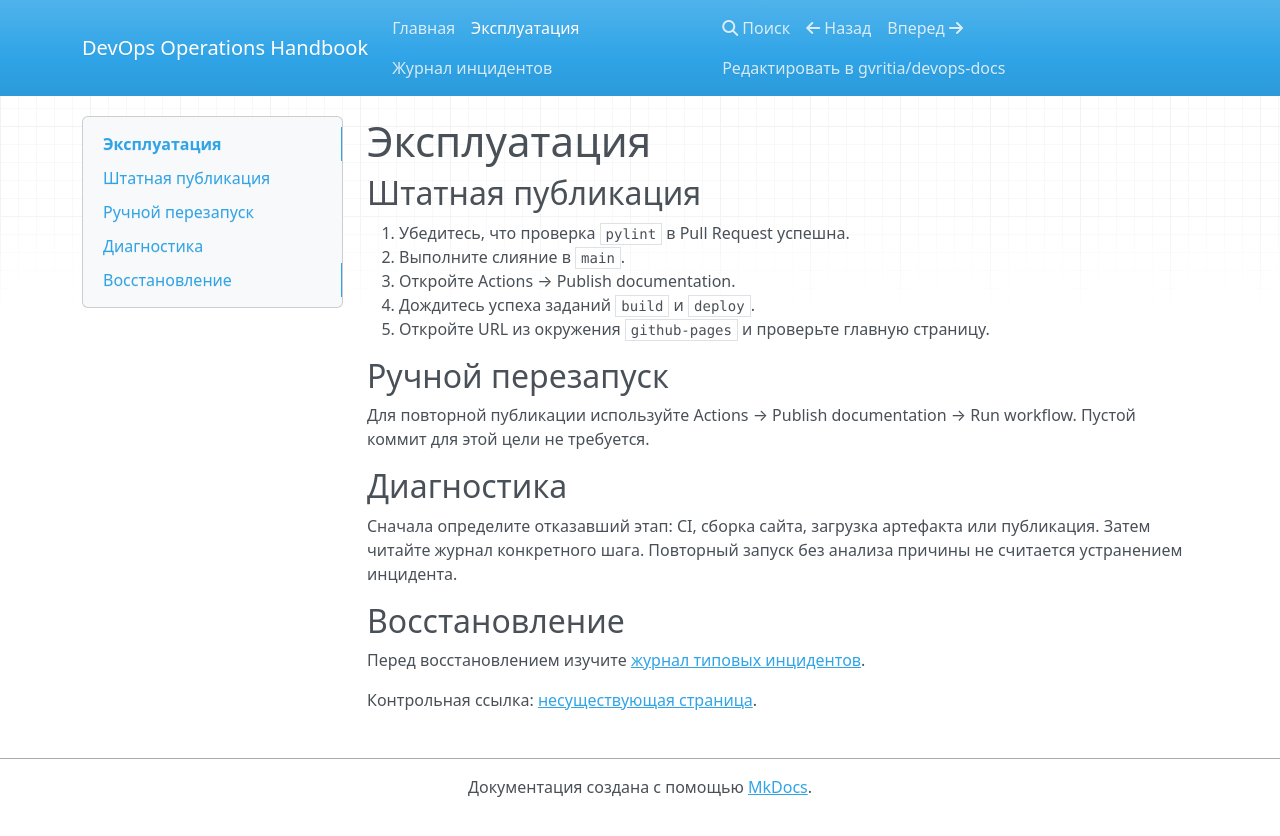
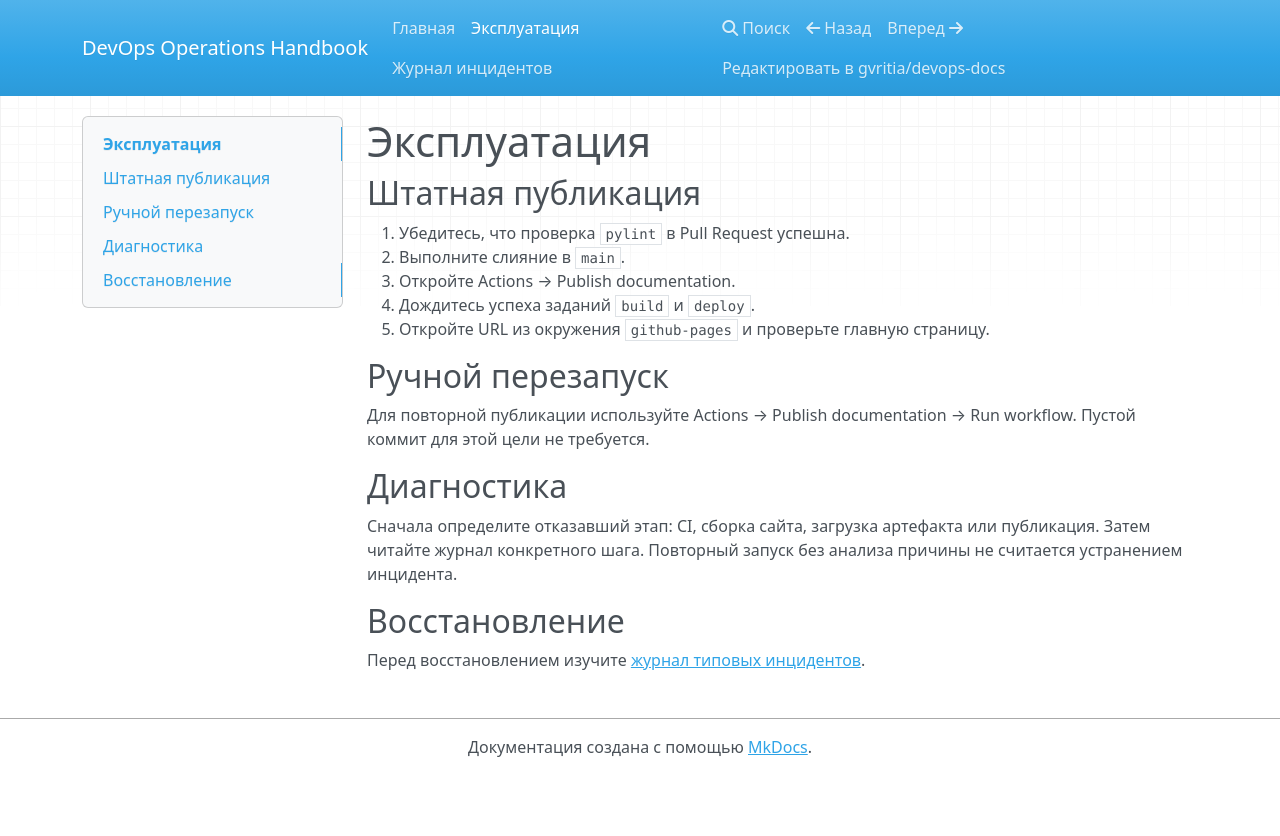
Before and after one commit to gvritia/devops-docs, an MkDocs documentation site: the page built from docs/runbook.md, in a window 1280 px wide. Shown: the top 836 px of the page. Built offline with MkDocs 1.6.1, drawn with Linux system fonts in a browser that asks for light colours; nearby versions of some CDN libraries.

Commit message:
docs: remove broken test link

```diff
--- a/docs/runbook.md
+++ b/docs/runbook.md
@@ -21,5 +21,3 @@
 ## Восстановление
 
 Перед восстановлением изучите [журнал типовых инцидентов](incidents.md).
-
-Контрольная ссылка: [несуществующая страница](missing-page.md).
```
